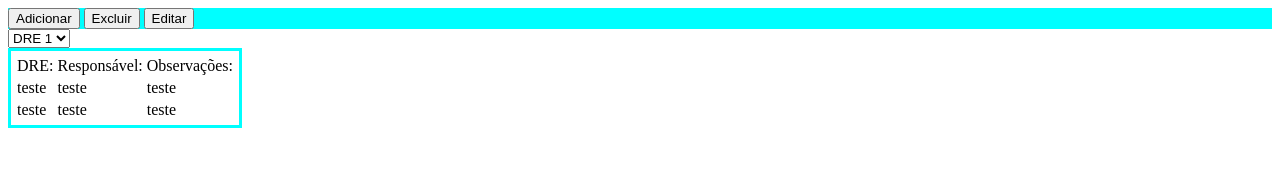
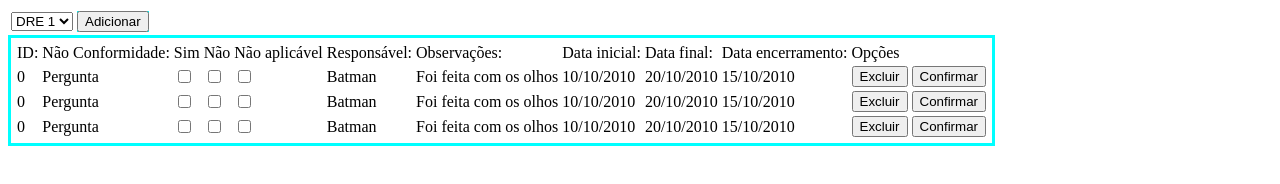
Before and after one commit to matheusprantldossantos/ProjetinhoDeQualidade, a plain HTML site: page ProjetoQualidadeDeSoftware/index.html in a window 1280 px wide. Drawn offline with Linux system fonts and the light colour scheme.

Commit message:
Design
Este exemplo demonstra a ideia de como ficará

```diff
--- a/ProjetoQualidadeDeSoftware/index.html
+++ b/ProjetoQualidadeDeSoftware/index.html
@@ -8,14 +8,11 @@
     <title>Projeto Qualidade de Software</title>
 </head>
 <body>
-    <div class="artifacts">
-        <input type="button" name="add" id="verificantionArticle" value="Adicionar">
-        <input type="button" name="excluir" id="btnDelete" value="Excluir">
-        <input type="button" name="editar" id="btnEdit" value="Editar">
-    </div>
-
-    <div class="select">
-        <select>
+  <table>
+    <tr>
+      <td>
+        <div class="select">
+          <select>
             <option>DRE 1</option>
             <option>DRE 2</option>
             <option>DRE 3</option>
@@ -23,27 +20,75 @@
             <option>DRE 5</option>
             <option>DRE 6</option>
             <option>DRE 7</option>
-        </select>
-    </div>
+          </select>
+        </div>
+      </td>
+      <td>
+        <div class="artifacts">
+          <input type="button" name="add" id="btnAdd" value="Adicionar">
 
-    <div>
+        </div>
+      </td>
+    </tr>
+  </table>
         <table class="tabelaRegistros">
             <tr>
-                <td>DRE:</td>
+                <td>ID:</td>
+                <td>Não Conformidade:</td>
+                <td>Sim</td>
+                <td>Não</td>
+                <td>Não aplicável</td>
                 <td>Responsável:</td>
                 <td>Observações:</td>
+                <td>Data inicial:</td>
+                <td>Data final:</td>
+                <td>Data encerramento:</td>
+                <td>Opções</td>
             </tr>
             <tr>
-                <td>teste</td>
-                <td>teste</td>
-                <td>teste</td>
+                <td>0</td>
+                <td>Pergunta</td>
+                <td><input type="checkbox" name="checar" id="btnCheck" value="Checar"></td>
+                <td><input type="checkbox" name="checar" id="btnCheck" value="Checar"></td>
+                <td><input type="checkbox" name="checar" id="btnCheck" value="Checar"></td>
+                <td>Batman</td>
+                <td>Foi feita com os olhos</td>
+                <td>10/10/2010</td>
+                <td>20/10/2010</td>
+                <td>15/10/2010</td>
+                <td><input type="button" name="excluir" id="btnDelete" value="Excluir"></td>
+                <td><input type="button" name="Confirmar" id="btnConf" value="Confirmar"></td>
             </tr>
-            <tr>
-                <td>teste</td>
-                <td>teste</td>
-                <td>teste</td>
+           <tr>
+                <td>0</td>
+                <td>Pergunta</td>
+                <td><input type="checkbox" name="checar" id="btnCheck" value="Checar"></td>
+                <td><input type="checkbox" name="checar" id="btnCheck" value="Checar"></td>
+                <td><input type="checkbox" name="checar" id="btnCheck" value="Checar"></td>
+                <td>Batman</td>
+                <td>Foi feita com os olhos</td>
+                <td>10/10/2010</td>
+                <td>20/10/2010</td>
+                <td>15/10/2010</td>
+                <td><input type="button" name="excluir" id="btnDelete" value="Excluir"></td>
+                 <td><input type="button" name="Confirmar" id="btnConf" value="Confirmar"></td>
+            </tr>
+           <tr>
+                <td>0</td>
+                <td>Pergunta</td>
+                <td><input type="checkbox" name="checar" id="btnCheck" value="Checar"></td>
+                <td><input type="checkbox" name="checar" id="btnCheck" value="Checar"></td>
+                <td><input type="checkbox" name="checar" id="btnCheck" value="Checar"></td>
+                <td>Batman</td>
+                <td>Foi feita com os olhos</td>
+                <td>10/10/2010</td>
+                <td>20/10/2010</td>
+                <td>15/10/2010</td>
+                <td><input type="button" name="excluir" id="btnDelete" value="Excluir"></td>
+                 <td><input type="button" name="Confirmar" id="btnConf" value="Confirmar"></td>
             </tr>
         </table>
     </div>
+  </div>
 </body>
 </html>
```
